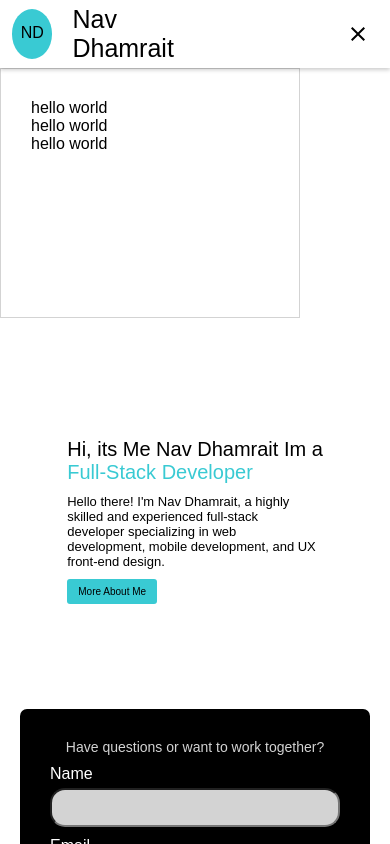
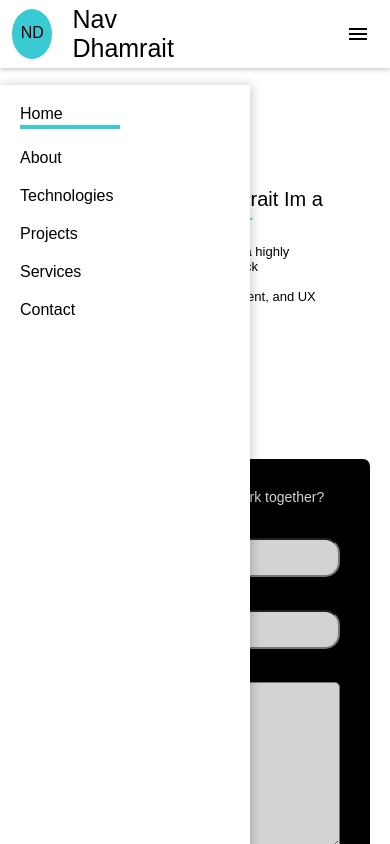
Before and after one commit to nav-commits/Portfolio-Site, a React (Create React App) app: page / in a window 390 px wide. Both pictures are taken after a click on the icon 358 px from the left and 33 px from the top of the page. Shown: the top 844 px of the page. Built offline with nearby package versions, Linux system fonts and the light colour scheme; no server answers; a web font is replaced by a local one.

Commit message:
created sidebar and code cleanup

```diff
--- a/package.json
+++ b/package.json
@@ -13,6 +13,7 @@
     "@testing-library/user-event": "^13.5.0",
     "react": "^18.2.0",
     "react-dom": "^18.2.0",
+    "react-responsive": "^9.0.2",
     "react-scripts": "5.0.1",
     "react-scroll": "^1.8.9",
     "swiper": "^10.2.0",
--- a/src/Components/Molecules/Navbar/Navbar.css
+++ b/src/Components/Molecules/Navbar/Navbar.css
@@ -5,13 +5,30 @@
     list-style: none;
 }
 
+
 .nav-links a {
     text-decoration: none;
     color: black;
 }
+
 
 @media screen and (max-width: 918px) {
     .nav-links {
         display: none;
     }
 }
+
+
+.nav-links-mobile-tablet {
+    display: flex;
+    flex-direction: column;
+    justify-content: space-evenly;
+    gap: 20px;
+    list-style: none;
+}
+
+
+.nav-links-mobile-tablet a {
+    text-decoration: none;
+    color: black;
+}
--- a/src/Components/Molecules/Navbar/Navbar.jsx
+++ b/src/Components/Molecules/Navbar/Navbar.jsx
@@ -4,14 +4,14 @@ import { labelsNavBar } from '../../../Utils/Navbar';
 import { Link } from 'react-scroll';
 import ActiveLine from '../../Atoms/ActiveLine/ActiveLine';
 
+
 export default function Navbar() {
     const [labelName, setLabel] = useState('Home');
     const checkLabel = (menuTitle) => {
         setLabel(menuTitle);
     };
-
     return (
-        <ul className='nav-links'>
+        <ul className={'nav-links'}>
             {labelsNavBar.map((label, idx) => (
                 <li key={idx}>
                     <Link
--- a/src/Components/Organisms/NavbarContent/NavbarContent.jsx
+++ b/src/Components/Organisms/NavbarContent/NavbarContent.jsx
@@ -5,11 +5,11 @@ import NameAndLogo from '../../Molecules/NameAndLogo/NameAndLogo';
 import MenuIcon from '@mui/icons-material/Menu';
 import CloseIcon from '@mui/icons-material/Close';
 
-export default function NavbarContent({isOpen, toggleMenu}) {
+export default function NavbarContent({ isOpen, toggleMenu, isTabletOrMobile }) {
     return (
         <nav className='nav-content'>
             <NameAndLogo />
-            <Navbar />
+            <Navbar isTabletOrMobile={isTabletOrMobile} />
             {isOpen ? (
                 <CloseIcon className='menu-icon' onClick={toggleMenu} />
             ) : (
--- a/src/Components/Views/HomePage.jsx
+++ b/src/Components/Views/HomePage.jsx
@@ -1,4 +1,4 @@
-import React,{useState} from 'react';
+import React, { useState } from 'react';
 import NavbarContent from '../Organisms/NavbarContent/NavbarContent';
 import NavBioFormSection from '../Organisms/NavBioFormSection/NavBioFormSection';
 import AboutSection from '../Organisms/AboutSection/AboutSection';
@@ -6,22 +6,67 @@ import TechSection from '../Organisms/TechSection/TechSection';
 import ProjectsSection from '../Organisms/ProjectsSection/ProjectsSection';
 import ServicesSection from '../Organisms/ServicesSection/ServicesSection';
 import FooterSection from '../Organisms/FooterSection/FooterSection';
+import { useMediaQuery } from 'react-responsive';
+import { labelsNavBar } from '../../Utils/Navbar';
+import { Link } from 'react-scroll';
+import ActiveLine from '../Atoms/ActiveLine/ActiveLine';
+
 export default function HomePage() {
     const [isOpen, setIsOpen] = useState(false);
     const toggleMenu = () => {
         setIsOpen(!isOpen);
     };
+
+    const [labelName, setLabel] = useState('Home');
+    const checkLabel = (menuTitle) => {
+        setLabel(menuTitle);
+    };
+
+    const isTabletOrMobile = useMediaQuery({ query: '(max-width: 900px)' });
+    console.log(isTabletOrMobile);
     return (
         <React.Fragment>
-            <NavbarContent isOpen={isOpen} toggleMenu={toggleMenu} />
+            <NavbarContent isTabletOrMobile={isTabletOrMobile} toggleMenu={toggleMenu} />
             {/* placeholder slider will be recoded */}
-            {isOpen ? <div style={{ padding: '20px', height: '250px', backgroundColor: 'white', border: '1px solid lightgrey', width: '300px' }}>
-                <ul style={{ listStyle: 'none', margin: '10px' }}>
-                    <li>hello world</li>
-                    <li>hello world</li>
-                    <li>hello world</li>
-                </ul>
-            </div> : null }
+            {isOpen && isTabletOrMobile ? (
+                <div
+                    style={{
+                        padding: '20px',
+                        marginTop:'85px',
+                        height: '100vh',
+                        backgroundColor: 'white',
+                        boxShadow:'2px 0 10px rgba(0, 0, 0, 0.2)',
+                        width: '250px',
+                        zIndex: '100',
+                        position: 'fixed',
+                        top: '0'
+                    }}
+                >
+                    <ul className={'nav-links-mobile-tablet'}>
+                        {labelsNavBar.map((label, idx) => (
+                            <li key={idx}>
+                                <Link
+                                    to={label}
+                                    smooth={true}
+                                    offset={-100}
+                                    duration={500}
+                                    style={{ cursor: 'pointer' }}
+                                    onClick={() => checkLabel(label)}
+                                >
+                                    {label}
+                                </Link>
+                                {labelName === label ? (
+                                    <ActiveLine
+                                        marginTop={'2px'}
+                                        height={'3.5px'}
+                                        width={'100px'}
+                                    />
+                                ) : null}
+                            </li>
+                        ))}
+                    </ul>
+                </div>
+            ) : null}
             <NavBioFormSection />
             <AboutSection />
             <TechSection />
```
Also changed, not shown: 1 other file (tests, documents, lock files or other folders).
